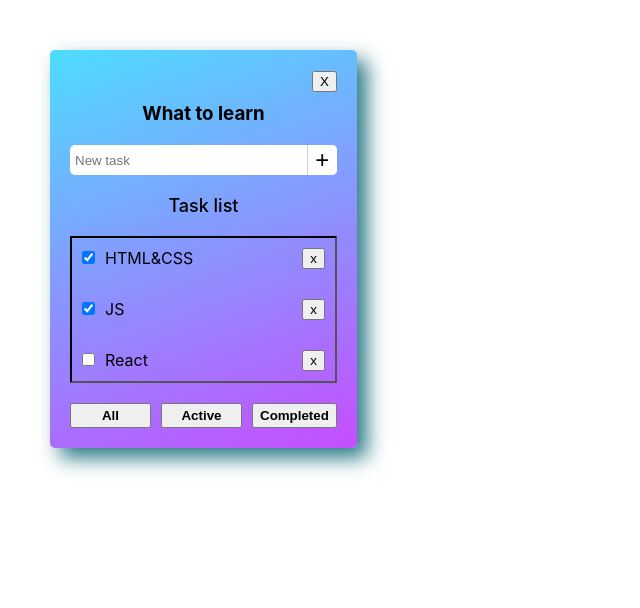
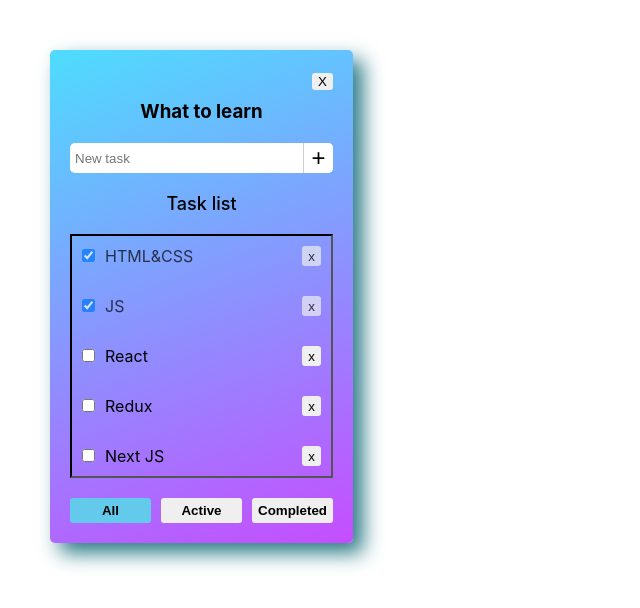
Before and after one commit to CrusaderDen/project_todolist, a React (Create React App) app: page / in a window 1280 px wide. Shown: the top 608 px of the page, without its empty margins (0-640 px from the left). Built offline with nearby package versions, Linux system fonts and the light colour scheme.

Commit message:
updating the functionality

```diff
--- a/src/App.css
+++ b/src/App.css
@@ -19,5 +19,8 @@
     bottom: -22px;
     left: 0;
     font-weight: 700;
+}
 
+.is-done {
+    opacity: 0.7
 }
--- a/src/App.tsx
+++ b/src/App.tsx
@@ -21,6 +21,8 @@ function App() {
         {id: v1(), title: 'HTML&CSS', isDone: true},
         {id: v1(), title: 'JS', isDone: true},
         {id: v1(), title: 'React', isDone: false},
+        {id: v1(), title: 'Redux', isDone: false},
+        {id: v1(), title: 'Next JS', isDone: false},
     ])
 
 
@@ -45,6 +47,12 @@ function App() {
     function removeTask(taskId: string): void {
         setTasks(tasks.filter(task => task.id !== taskId))
     }
+
+    // const [todoHeight, setTodoHeight] = useState<number>(0)
+    //
+    // function getTodoHeight(height: number) {
+    //     console.log(height, "height");
+    // }
 
     function changeTodoListFilter(filter: FilterValuesType) {
         setFilter(filter)
@@ -73,6 +81,7 @@ function App() {
                 addTask={addTask}
                 changeTodoListFilter={changeTodoListFilter}
                 changeStatus={changeStatus}
+                filter={filter}
             />
         </div>
     );
--- a/src/Button.tsx
+++ b/src/Button.tsx
@@ -1,13 +1,30 @@
 import React from 'react';
+import styled, {css} from "styled-components";
+import {FilterValuesType} from "./App";
 
 type ButtonPropsType = {
     title: string
     taskId?: string
     onClickHandler?: () => void
+    currentFilter?: FilterValuesType
+    expectedFilter?: string
 }
 
-export const Button = ({title, onClickHandler}: ButtonPropsType) => {
+export const Button = (props: ButtonPropsType) => {
     return (
-        <button onClick={onClickHandler}>{title}</button>
+        <StyledButton
+            onClick={props.onClickHandler}
+            filter={props.currentFilter}
+            $expectedFilter={props.expectedFilter}
+            title={props.title}>{props.title}</StyledButton>
     );
 };
+
+const StyledButton = styled.button<any>`
+    border-radius: 3px;
+    border: none;
+    ${props => props.filter === props.$expectedFilter && props.$expectedFilter !== undefined && css`
+        background-color: #64caeb;
+        color: #000000;
+    `}
+`
--- a/src/TodoList.tsx
+++ b/src/TodoList.tsx
@@ -1,4 +1,4 @@
-import React, {ChangeEvent, KeyboardEvent, useState} from "react";
+import React, {ChangeEvent, KeyboardEvent, useRef, useState} from "react";
 import {Button} from "./Button";
 import {TodoListHeader} from "./TodoListHeader";
 import {Task} from "./Task";
@@ -13,6 +13,7 @@ type TodoListPropsType = {
     addTask: (newTitle: string) => void
     changeTodoListFilter: (filter: FilterValuesType) => void
     changeStatus: (id: string, isDone: boolean) => void
+    filter: FilterValuesType
 }
 
 
@@ -22,7 +23,8 @@ export const TodoList = ({
                              removeTask,
                              addTask,
                              changeTodoListFilter,
-                             changeStatus
+                             changeStatus,
+                             filter,
                          }: TodoListPropsType) => {
 
     const [newTaskTitle, setNewTaskTitle] = useState<string>('')
@@ -65,7 +67,7 @@ export const TodoList = ({
         ? <StyleEmpty>No any tasks yet</StyleEmpty>
         : tasks.map((task: TaskType) => {
             return (
-                <li key={task.id}>
+                <li key={task.id} className={task.isDone ? 'is-done' : ''}>
                     <Task taskId={task.id} title={task.title} isDone={task.isDone} removeTask={removeTask}
                           changeStatus={changeStatus}/>
                 </li>
@@ -73,9 +75,17 @@ export const TodoList = ({
         })
 
 
-    // @ts-ignore
+    // const [todoHeight, setTodoHeight] = useState<number>(0)
+    //
+    let todoListRef = useRef<any>()
+    // useEffect(() => {
+    //     setTodoHeight(todoListRef.current.getBoundingClientRect().height);
+    // }, [todoListRef]);
+
+
     return (
-        <StyledTodolist>
+        <StyledTodolist ref={todoListRef} onResize={() => {
+        }}>
 
             <StyledButtonClose>
                 <Button title={'X'}/>
@@ -107,14 +117,18 @@ export const TodoList = ({
             </StyledTaskList>
 
             <StyledButtonBlock>
-                <Button title={'All'} onClickHandler={onAllClickHandler}/>
-                <Button title={'Active'} onClickHandler={onActiveClickHandler}/>
-                <Button title={'Completed'} onClickHandler={onCompletedClickHandler}/>
+                <Button title={'All'} onClickHandler={onAllClickHandler} currentFilter={filter}
+                        expectedFilter={'all'}/>
+                <Button title={'Active'} onClickHandler={onActiveClickHandler} currentFilter={filter}
+                        expectedFilter={'active'}/>
+                <Button title={'Completed'} onClickHandler={onCompletedClickHandler} currentFilter={filter}
+                        expectedFilter={'completed'}/>
             </StyledButtonBlock>
 
         </StyledTodolist>
     )
 }
+
 
 const StyledTodolist = styled.div`
     background-image: linear-gradient(160deg, rgba(33, 212, 253, 0.8) 0%, rgba(183, 33, 255, 0.8) 100%);
@@ -198,10 +212,10 @@ const StyledButtonBlock = styled.div`
         min-width: 81px;
         height: 25px;
         font-weight: 700;
-        transition: all 0.3s ease-in-out;
+        transition: transform 0.1s ease-in, background-color 0.1s ease-in;
 
         &:hover {
-            transform: scale(1.15);
+            transform: scale(1.05);
         }
     }
 `
```
